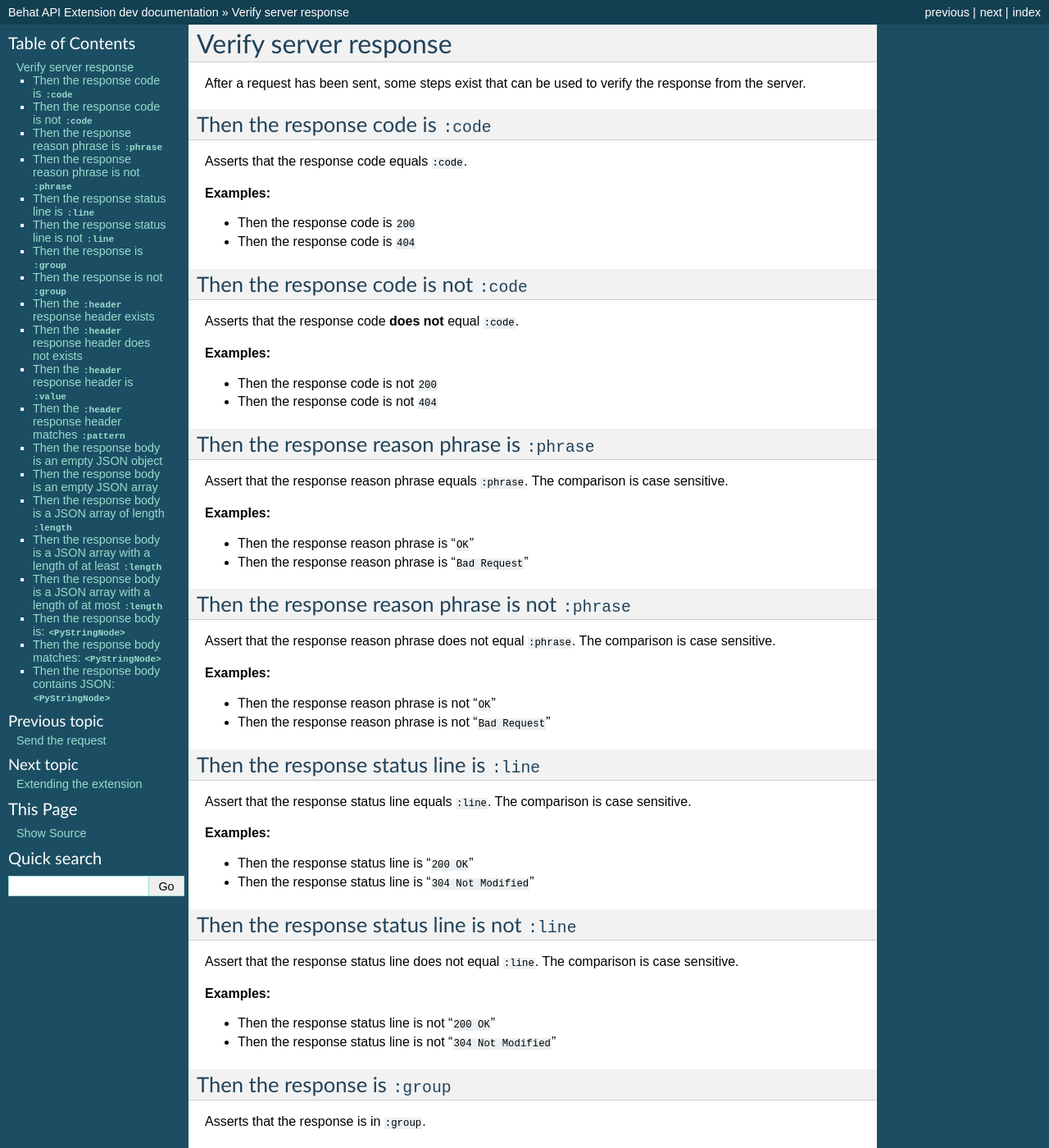
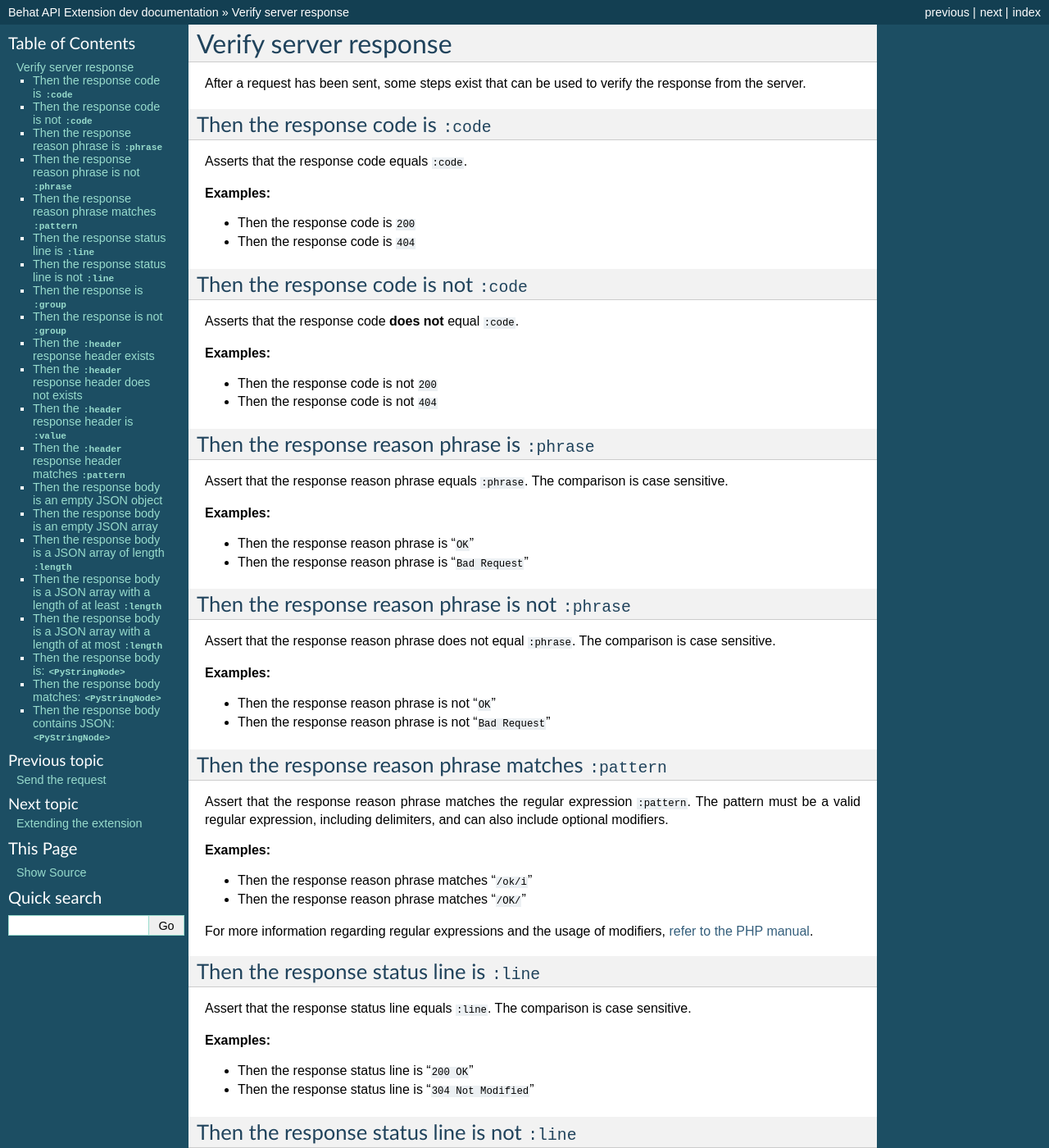
Before and after one commit to imbo/behat-api-extension, a Sphinx documentation site: the page built from docs/guide/verify-server-response.rst, in a window 1280 px wide and 1400 px high. Shown: the whole window at 82% size. Built offline with Sphinx 7.4.7, drawn with Linux system fonts in a browser that asks for light colours.

Commit message:
Add docs regarding step added to previous commit

```diff
--- a/docs/guide/verify-server-response.rst
+++ b/docs/guide/verify-server-response.rst
@@ -42,6 +42,18 @@ Assert that the response reason phrase does not equal ``:phrase``. The compariso
 
 * Then the response reason phrase is not "``OK``"
 * Then the response reason phrase is not "``Bad Request``"
+
+Then the response reason phrase matches ``:pattern``
+----------------------------------------------------
+
+Assert that the response reason phrase matches the regular expression ``:pattern``. The pattern must be a valid regular expression, including delimiters, and can also include optional modifiers.
+
+**Examples:**
+
+* Then the response reason phrase matches "``/ok/i``"
+* Then the response reason phrase matches "``/OK/``"
+
+For more information regarding regular expressions and the usage of modifiers, `refer to the PHP manual <http://php.net/pcre>`_.
 
 Then the response status line is ``:line``
 ------------------------------------------
```
